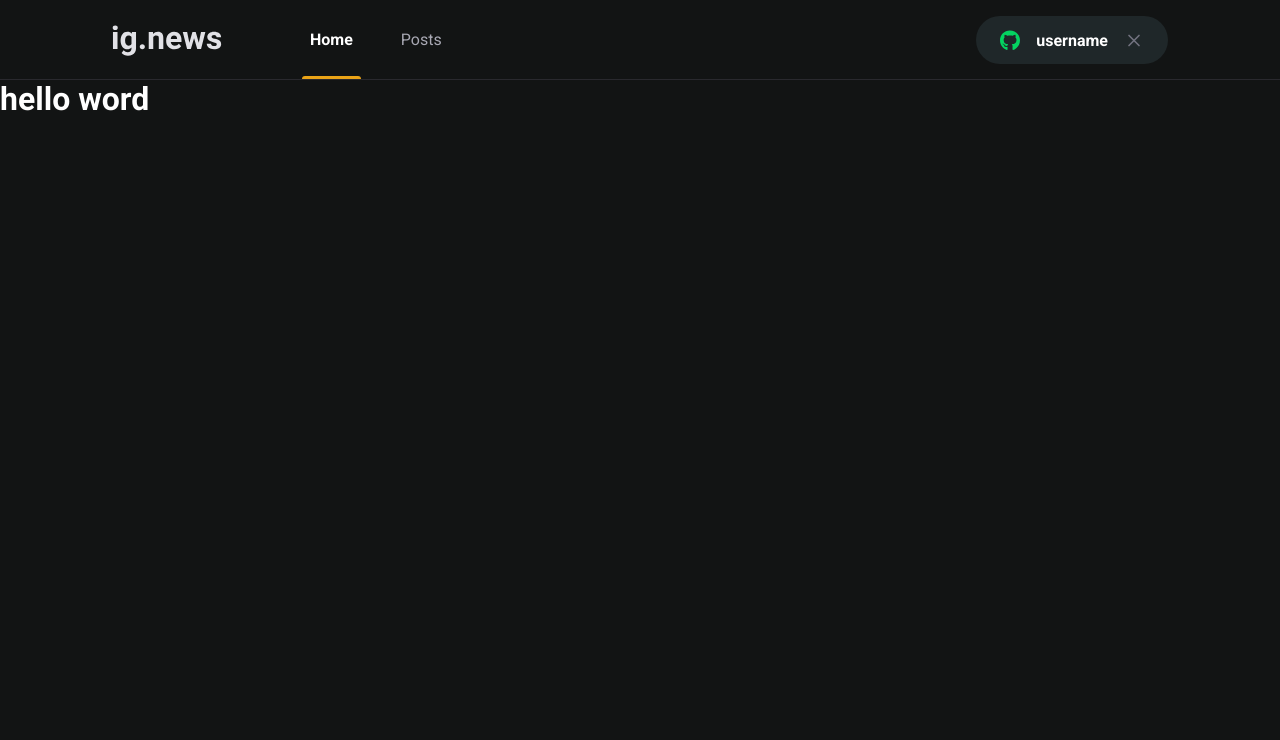
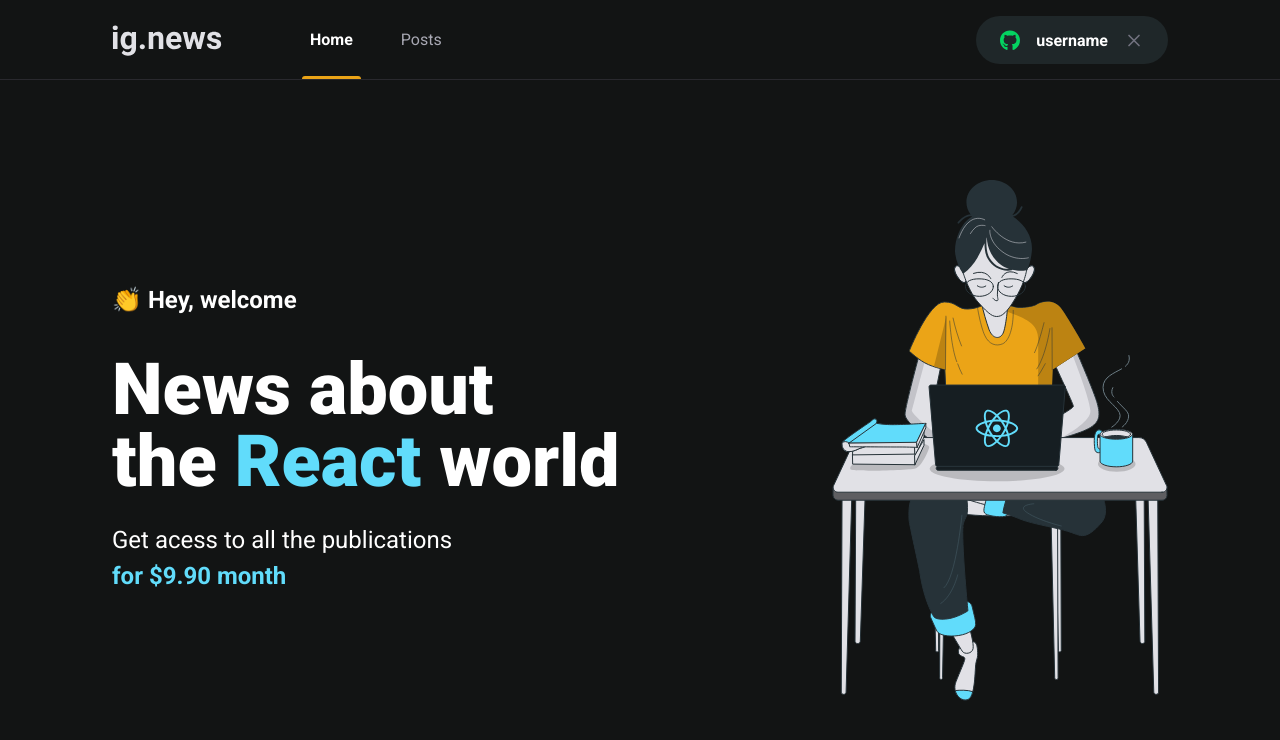
Before and after one commit to beasou/igNews, a Next.js app in the folder ignews/: page / in a window 1280 px wide. Shown: the top 740 px of the page. Built offline with nearby package versions, Linux system fonts and the light colour scheme.

Commit message:
Página Home

```diff
--- /dev/null
+++ b/ignews/src/pages/home.module.scss
@@ -0,0 +1,41 @@
+.contentContainer {
+    max-width: 1120px;
+    margin:0 auto;
+    padding: 0 2rem;
+    height: calc(100vh - 5rem);
+
+    display: flex;
+    align-items: center;
+    justify-content: space-between;
+}
+
+.hero{
+    max-width: 600px;
+
+     > span{
+        font-size: 1.5rem;
+        font-weight: bold;
+    }
+
+    h1{
+        font-size: 4.5rem;
+        line-height: 4.5rem;
+        font-weight: 900;
+        margin-top: 2.5rem;
+
+        span{
+            color: var(--blue);
+        }
+    }
+
+    p{
+        font-size: 1.5rem;
+        line-height: 2.25rem;
+        margin-top: 1.5rem;
+
+        span{
+            color: var(--blue);
+            font-weight: bold;
+        }
+    }
+}
--- a/ignews/src/pages/index.tsx
+++ b/ignews/src/pages/index.tsx
@@ -1,14 +1,29 @@
 import Head from 'next/head'
+import styles from './home.module.scss'
 
 export default function Home() {
   return (
     <>
         <Head>
-          <title>Início | ig.news</title>
+          <title>Home | ig.news</title>
         </Head>
-        <h1>
-          hello <span>word</span>
-        </h1>
+
+        <main className={styles.contentContainer}>
+
+          <section className={styles.hero}>
+            <span>&#128079; Hey, welcome</span>
+
+          <h1>News about <br /> the <span>React</span> world</h1>
+
+          <p>
+            Get acess to all the publications <br />
+            <span>for $9.90 month</span>
+          </p>
+          </section>
+
+          <img src="/images/avatar.svg" alt="Girl coding"/>
+
+        </main>
     </>
   )
 }
```
